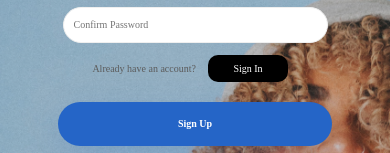
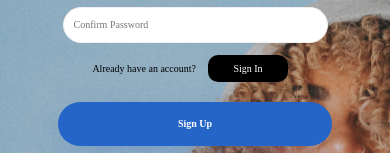
Before and after one commit to emedee/blog-auth, a Vue app: page / in a window 390 px wide. Shown: the part 324-477 px from the top of the page. Built offline with nearby package versions, Linux system fonts and the light colour scheme; what vue-resource would draw is missing.

Commit message:
'commit'

```diff
--- a/src/views/signUp.vue
+++ b/src/views/signUp.vue
@@ -97,6 +97,7 @@ export default {
     }
     .gotAccount{
         font-size: 10px !important;
+        color: black !important;
     }
 }
 .footer{
```
Also changed, not shown: src/components/loginPage.vue (+13 -0 lines).
